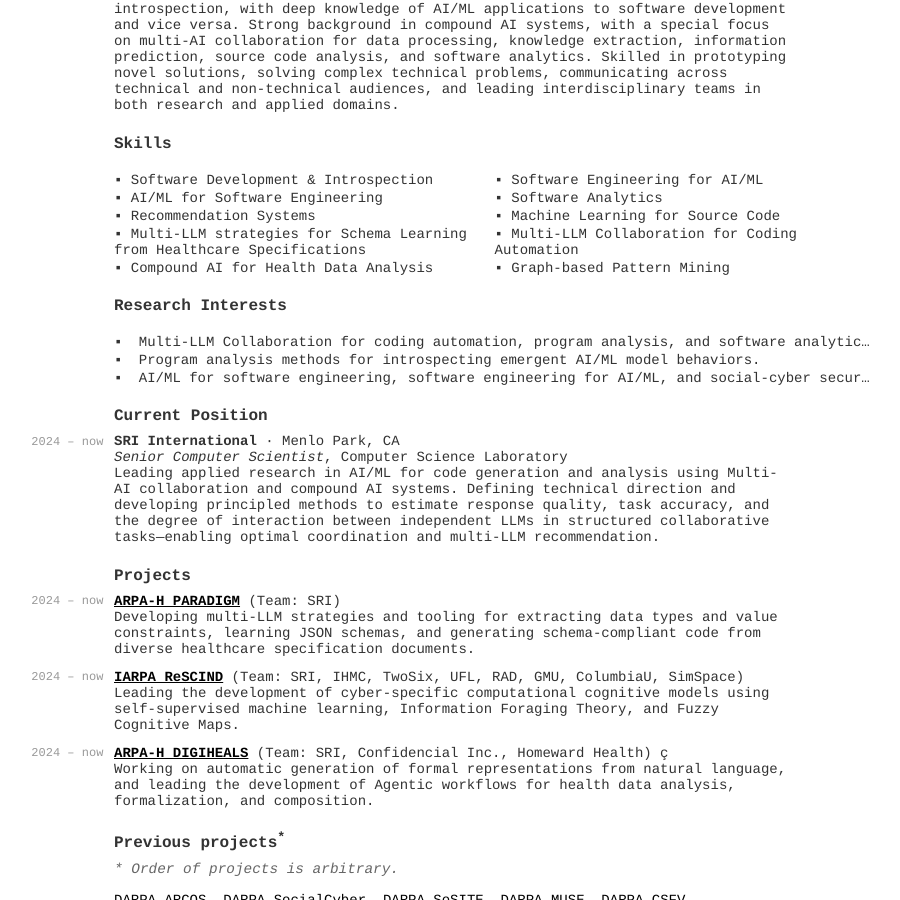
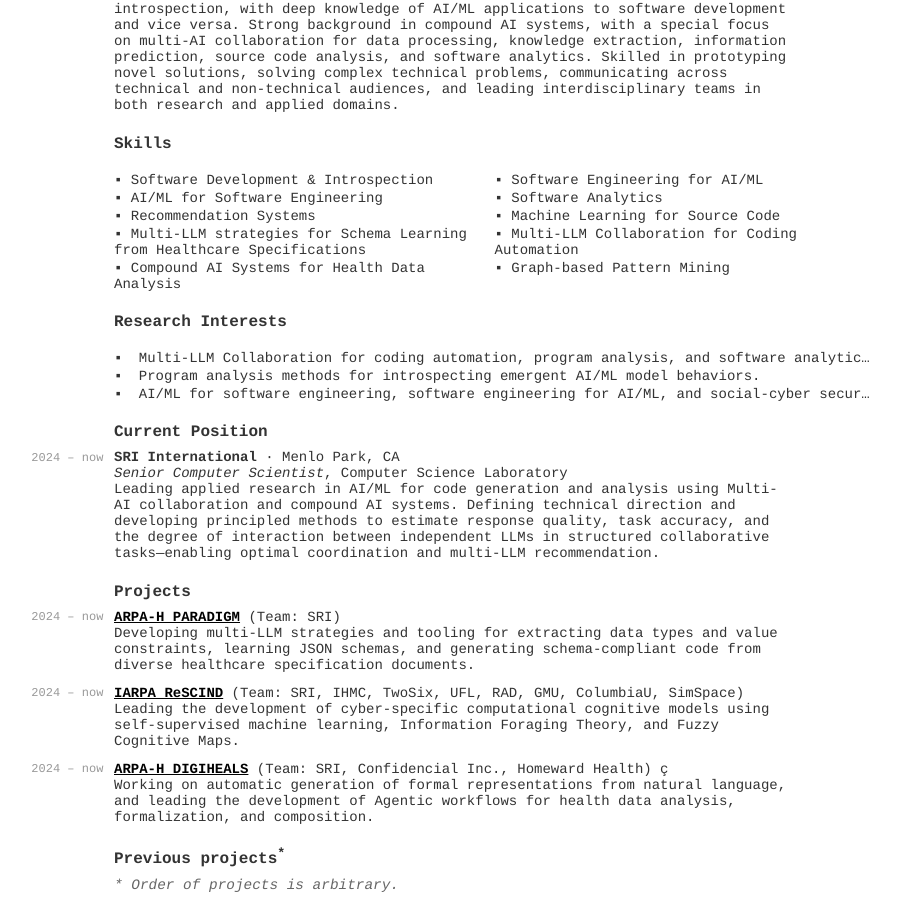
Before and after one commit to hsanchez/hsanchez.github.io, a Jekyll site: the page built from posts/notes/_posts/2017-02-01-cv.md, in a window 1280 px wide and 900 px high, scrolled down 384 px. Shown: the whole window, without its empty margins (196-1096 px from the left). Built offline with Jekyll 4.4.1, drawn with Linux system fonts in a browser that asks for light colours.

Commit message:
Adds missing word

```diff
--- a/posts/notes/_posts/2017-02-01-cv.md
+++ b/posts/notes/_posts/2017-02-01-cv.md
@@ -111,7 +111,7 @@
           <div>Machine Learning for Source Code</div>
           <div>Multi-LLM strategies for Schema Learning from Healthcare Specifications</div>
           <div>Multi-LLM Collaboration for Coding Automation</div>
-          <div>Compound AI for Health Data Analysis</div>
+          <div>Compound AI Systems for Health Data Analysis</div>
           <div>Graph-based Pattern Mining</div>
         </div>
     </div> <!-- entry -->
```
